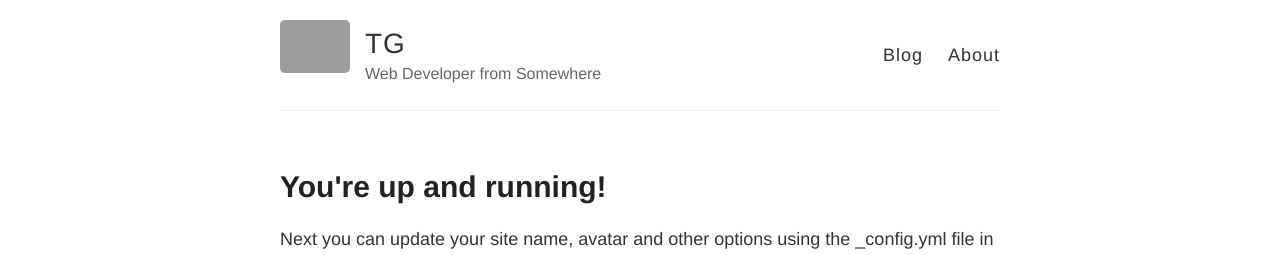
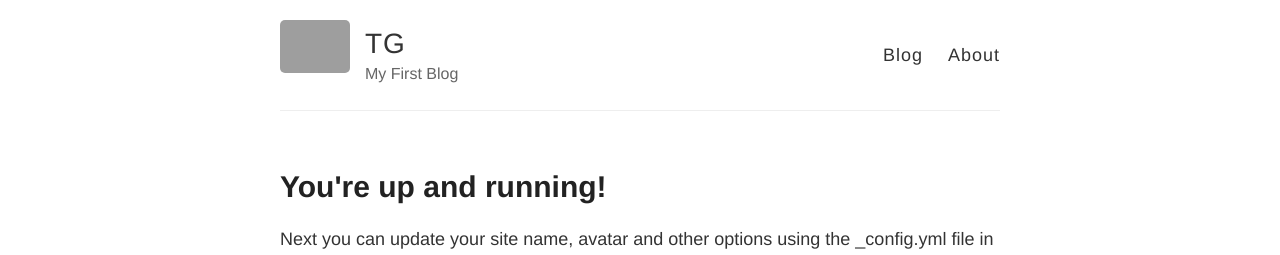
Before and after one commit to tgurdal/tgurdal.github.io, a Jekyll site: the page built from index.html, in a window 1280 px wide. Shown: the top 255 px of the page. Built offline with Jekyll 4.4.1, drawn with Linux system fonts in a browser that asks for light colours; grey boxes are pictures that could not be loaded.

Commit message:
Add our description

```diff
--- a/_config.yml
+++ b/_config.yml
@@ -6,7 +6,7 @@
 name: TG
 
 # Short bio or description (displayed in the header)
-description: Web Developer from Somewhere
+description: My First Blog
 
 # URL of your avatar or profile pic (you could use your GitHub profile pic)
 avatar: https://raw.githubusercontent.com/barryclark/jekyll-now/master/images/jekyll-logo.png
```
